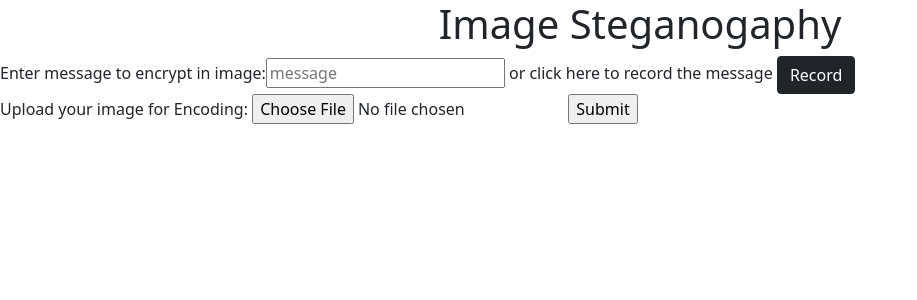
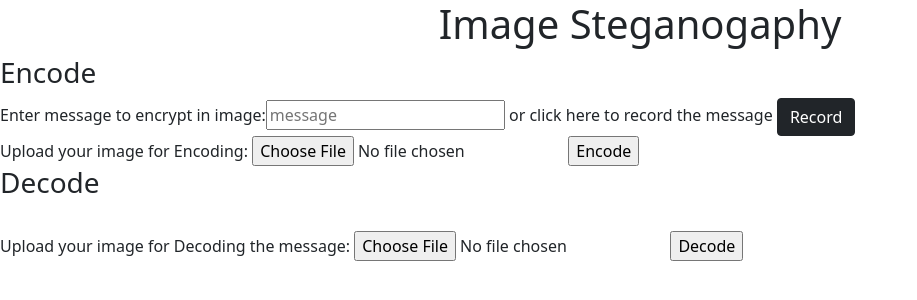
Before and after one commit to birva-babaria/Image_Steganography, a Django app: page / in a window 1280 px wide. Shown: the top 300 px of the page, without its empty margins (0-917 px from the left). Run offline with Django 3.2, Linux system fonts and the light colour scheme; some libraries are stand-ins or nearby versions.

Commit message:
Decrypting text from the image

```diff
--- a/HideTextInImage/urls.py
+++ b/HideTextInImage/urls.py
@@ -4,6 +4,7 @@ from . import views
 
 urlpatterns = [
     path('', views.home, name="home"),
-    path('normalUpload',views.normalUpload,name="normalUpload"),
-    path('micro',views.micro,name="micro"),
+    path('encode', views.encode, name="encode"),
+    path('decode', views.decode, name="decode"),
+    # path('micro', views.micro, name="micro"),
 ]
--- a/HideTextInImage/views.py
+++ b/HideTextInImage/views.py
@@ -1,27 +1,28 @@
 from django.shortcuts import render,redirect
 from django.contrib.auth import authenticate, login, logout
 from django.http import HttpResponse
-import speech_recognition as sr
+# import speech_recognition as sr
 from django.core.files.storage import FileSystemStorage
 import numpy as np
 from PIL import Image
 from pathlib import Path
+
 # Create your views here.
 def home(request):
     return render(request,'home.html')
 
-def micro(request):
-    if request.method=="GET":
-        message = request.GET['record']
-        rec = sr.Recognizer()
-        with sr.Microphone() as mic:
-            print('Please say the message that you want to hide...')
-            audio = rec.listen(mic)
-            print('Message recorded!')
-            message = rec.recognize_google(audio)
-        return render(request,"home.html",{'msg':message})
+# def micro(request):
+#     if request.method=="GET":
+#         message = request.GET['record']
+#         rec = sr.Recognizer()
+#         with sr.Microphone() as mic:
+#             print('Please say the message that you want to hide...')
+#             audio = rec.listen(mic)
+#             print('Message recorded!')
+#             message = rec.recognize_google(audio)
+#         return render(request,"home.html",{'msg':message})
 
-def normalUpload(request):
+def encode(request):
     if request.method=="POST":
         myfile=request.FILES['myfile']
         message=request.POST['message']
@@ -55,4 +56,38 @@ def normalUpload(request):
             enc_img = Image.fromarray(array.astype('uint8'), img.mode)
             enc_img.save(str(BASE_DIR)+url)
             message1="Image Encoded Successfully"
-            return render(request,"download.html",{'url':filename,'message':message,'message1':message1})
+            return render(request,"encDownload.html",{'url':filename,'message':message,'message1':message1})
+
+def decode(request):
+        if request.method=="POST":
+            myfile=request.FILES['myfile']
+            BASE_DIR = Path(__file__).resolve().parent.parent
+            fs=FileSystemStorage()
+            filename=fs.save(myfile.name,myfile)
+            url=fs.url(filename)
+            url1=str(BASE_DIR)+url
+            img = Image.open(url1, 'r')
+            array = np.array(list(img.getdata()))
+            if img.mode == 'RGB':
+                n = 3
+            elif img.mode == 'RGBA':
+                n = 4
+            total_pixels = array.size//n
+            hidden_bits = ""
+            for p in range(total_pixels):
+                for q in range(0, 3):
+                    hidden_bits += (bin(array[p][q])[2:][-1])
+            hidden_bits = [hidden_bits[i:i+8] for i in range(0, len(hidden_bits), 8)]
+            message = ""
+            for i in range(len(hidden_bits)):
+                if message[-6:] == "$ka1b2":
+                    break
+                else:
+                    message += chr(int(hidden_bits[i], 2))
+            msg = ""
+            err_msg = ""
+            if "$ka1b2" in message:
+                msg = message[:-6]
+            else:
+                err_msg = "No Hidden Message Found"
+            return render(request,"decDownload.html",{'msg':msg, 'err_msg': err_msg})
--- a/templates/download.html
+++ b/templates/encDownload.html
@@ -11,8 +11,8 @@
 <body>
 
     <img src="{{MEDIA_URL}}{{url}}" height="200px" width="200px" align="center">
-    <!-- {{message}}{{message1}} -->
 
+<br><br>    Status: {{message1}}
 <br><br>
 <a href="{{MEDIA_URL}}{{url}}">View</a><br><br>
 <a href="{{MEDIA_URL}}{{url}}" download>Download</a>
--- a/templates/home.html
+++ b/templates/home.html
@@ -15,17 +15,22 @@
 </head>
 <body>
     <h1 align="center">Image Steganogaphy</h1>
-    <form action="normalUpload" method="post" enctype="multipart/form-data">{%csrf_token%}
+    <h3>Encode</h3>
+    <form action="encode" method="post" enctype="multipart/form-data">{%csrf_token%}
     Enter message to encrypt in image:<input type="text" name="message" id="speechToText" placeholder="message" value={{msg}}>
     or click here to record the message
     <button type="button" class="btn btn-dark" id="" onclick="record()">Record</button>
     <br>
     Upload your image for Encoding:  <input type="file" name="myfile"  >
-    <input type="submit" value="Submit" >
-
-
+    <input type="submit" value="Encode" >
     </form>
 
+    <h3>Decode</h3>
+    <form action="decode" method="post" enctype="multipart/form-data">{%csrf_token%}
+        <br>
+        Upload your image for Decoding the message:  <input type="file" name="myfile"  >
+        <input type="submit" value="Decode" >
+    </form>
 
     <script>
         function record(){
```
Also changed, not shown: templates/decDownload.html (added, +22 -0 lines), media/dexterLab.png (added), media/dexterLab_aFPn17w.png (added).
